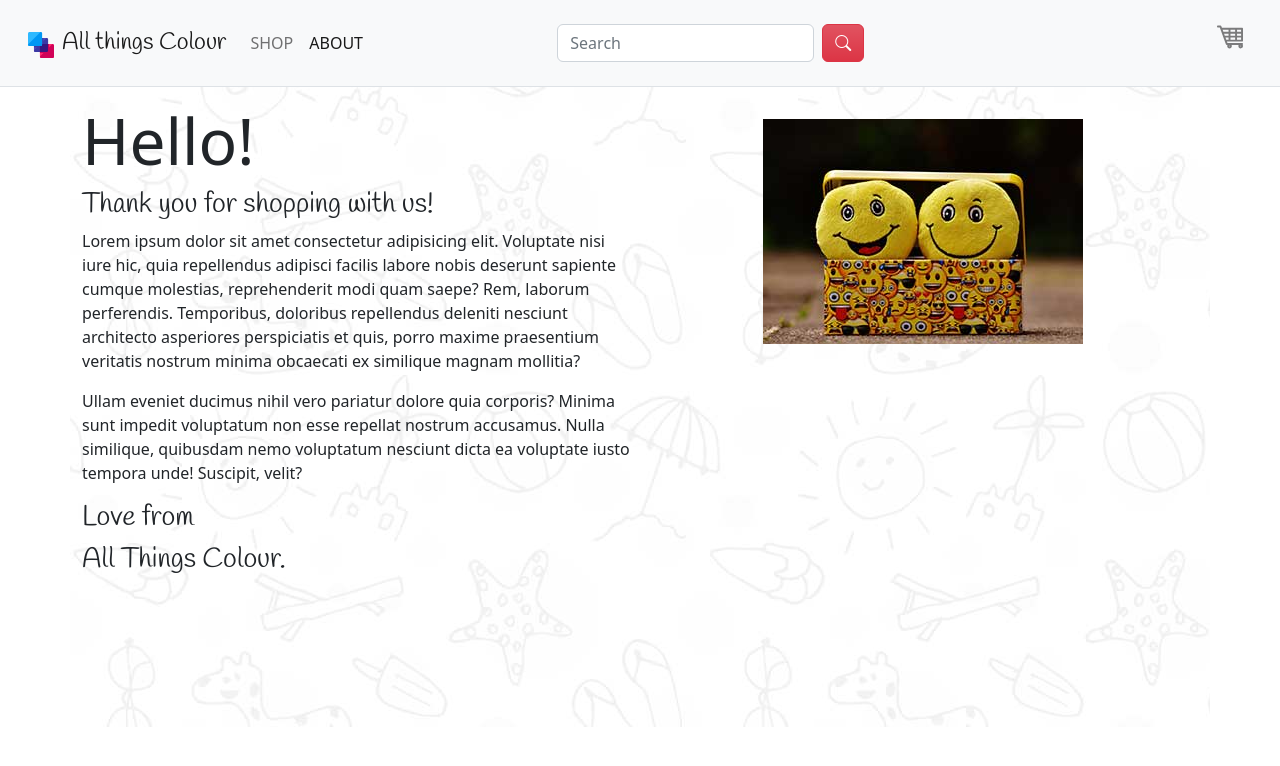
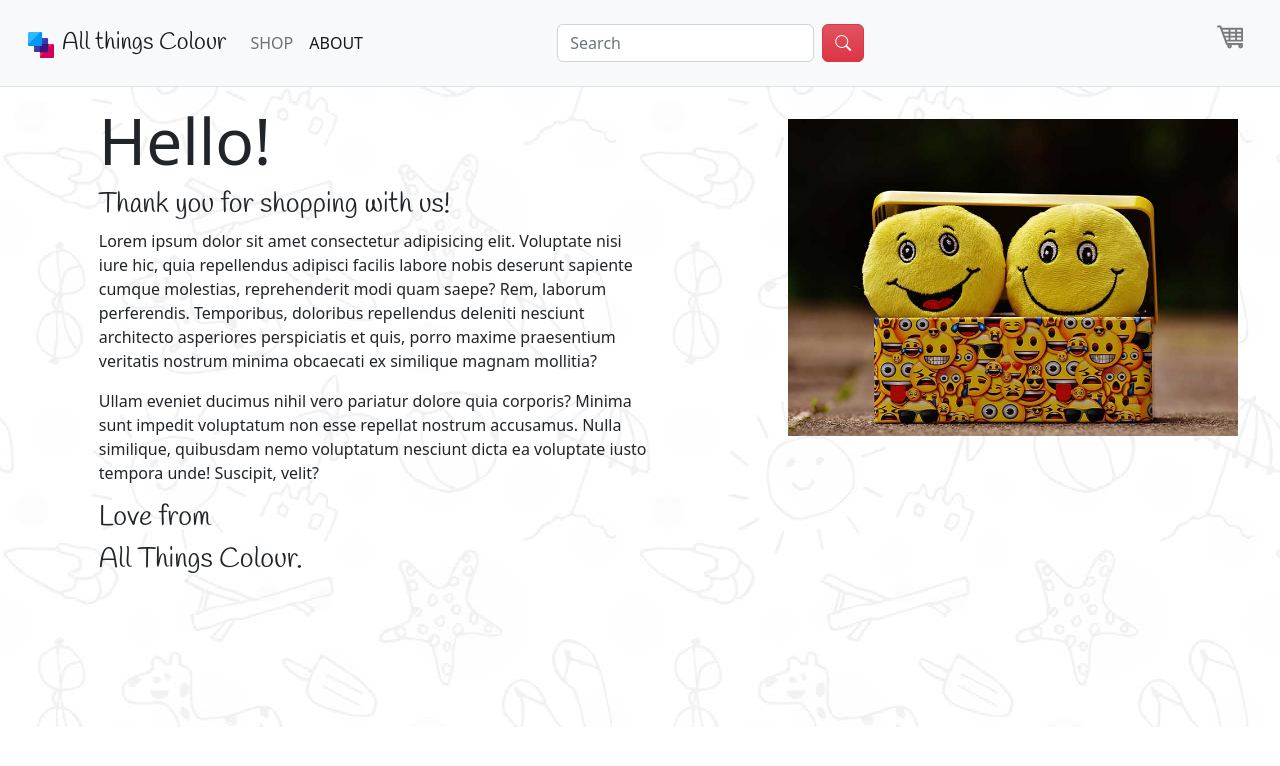
Before and after one commit to erickongdata/shopping_cart_react, a React (Create React App) app: page /about in a window 1280 px wide. Shown: the top 766 px of the page. Built offline with nearby package versions, Linux system fonts and the light colour scheme.

Commit message:
Fix container size and adjust About page

```diff
--- a/src/pages/About.jsx
+++ b/src/pages/About.jsx
@@ -5,34 +5,37 @@ function About() {
   const { data } = useContext(AppContext);
   const itemSelected = data.find((item) => item.id === 'YE1');
   return (
-    <div className="container bg-img">
+    <div className="container-xxl bg-img">
       <div className="pt-3 row min-vh-80">
-        <div className="col-12 col-lg-7">
+        <div className="col-12 col-lg-7 px-3">
+          <div className="mx-auto" style={{ maxWidth: 'max-content' }}>
             <h1 className="display-3">Hello!</h1>
             <h3 className="font-handlee">Thank you for shopping with us!</h3>
             <p style={{ maxWidth: '60ch' }}>
               Lorem ipsum dolor sit amet consectetur adipisicing elit. Voluptate
               nisi iure hic, quia repellendus adipisci facilis labore nobis
               deserunt sapiente cumque molestias, reprehenderit modi quam saepe?
-            Rem, laborum perferendis. Temporibus, doloribus repellendus deleniti
-            nesciunt architecto asperiores perspiciatis et quis, porro maxime
-            praesentium veritatis nostrum minima obcaecati ex similique magnam
-            mollitia?
+              Rem, laborum perferendis. Temporibus, doloribus repellendus
+              deleniti nesciunt architecto asperiores perspiciatis et quis,
+              porro maxime praesentium veritatis nostrum minima obcaecati ex
+              similique magnam mollitia?
             </p>
             <p style={{ maxWidth: '60ch' }}>
               Ullam eveniet ducimus nihil vero pariatur dolore quia corporis?
-            Minima sunt impedit voluptatum non esse repellat nostrum accusamus.
-            Nulla similique, quibusdam nemo voluptatum nesciunt dicta ea
-            voluptate iusto tempora unde! Suscipit, velit?
+              Minima sunt impedit voluptatum non esse repellat nostrum
+              accusamus. Nulla similique, quibusdam nemo voluptatum nesciunt
+              dicta ea voluptate iusto tempora unde! Suscipit, velit?
             </p>
             <h3 className="font-handlee">Love from</h3>
             <h3 className="font-handlee">All Things Colour.</h3>
           </div>
+        </div>
         <div className="col-12 col-lg-5">
           <img
-            src={process.env.PUBLIC_URL + itemSelected.src_s}
+            src={process.env.PUBLIC_URL + itemSelected.src}
             alt=""
-            className="d-block img-fluid m-3"
+            className="d-block mt-3 img-fluid w-100 mx-auto"
+            style={{ maxWidth: '450px' }}
           />
         </div>
       </div>
--- a/src/pages/Cart.jsx
+++ b/src/pages/Cart.jsx
@@ -9,7 +9,7 @@ function Cart() {
 
   return (
     <>
-      <div className="container bg-img">
+      <div className="container-xxl bg-img">
         <div className="pt-3 pb-7 mb-5 min-vh-80">
           {cart.length === 0 ? (
             <h1 className="text-center">No items to display</h1>
--- a/src/pages/Home.jsx
+++ b/src/pages/Home.jsx
@@ -4,7 +4,7 @@ import HomeCategorySelect from '../components/HomeCategorySelect';
 
 function Home() {
   return (
-    <div className="container">
+    <div className="container-xxl">
       <div className="pt-3 pb-7">
         <h3 className="text-center bg-danger bg-gradient text-light">
           SPECIAL SALE ON NOW!
--- a/src/pages/NotFound.jsx
+++ b/src/pages/NotFound.jsx
@@ -2,7 +2,7 @@ import { Link } from 'react-router-dom';
 
 function NotFound() {
   return (
-    <div className="container bg-img min-vh-80">
+    <div className="container-xxl bg-img min-vh-80">
       <div className="pt-3 pb-7 d-flex flex-column align-items-center">
         <h1 className="text-center mb-3">Page not found</h1>
         <Link to="/">
--- a/src/pages/Product.jsx
+++ b/src/pages/Product.jsx
@@ -15,11 +15,11 @@ function Product() {
   const numArr = range(1, 10);
 
   return (
-    <div className="container min-vh-80 bg-img">
+    <div className="container-xxl min-vh-80 bg-img">
       <div className="row mt-3 pt-5 pb-5 bg-light border rounded">
-        <div className="col-12 col-sm-5 mb-5">
+        <div className="col-12 col-sm-5 mb-5 px-4">
           <img
-            src={process.env.PUBLIC_URL + itemSelected.src_s}
+            src={process.env.PUBLIC_URL + itemSelected.src}
             alt={itemSelected.title}
             style={{ maxHeight: '450px', cursor: 'pointer' }}
             className="d-block mx-auto img-fluid hover-enlarge"
--- a/src/pages/Shop.jsx
+++ b/src/pages/Shop.jsx
@@ -7,7 +7,7 @@ function Shop() {
   const { category } = useContext(AppContext);
 
   return (
-    <div className="container">
+    <div className="container-xxl">
       <div className="pt-3 pb-7">
         <div className="mb-3">
           <ShopSortingButtons />
```
Lines whose indentation alone changed are shown as unchanged.
